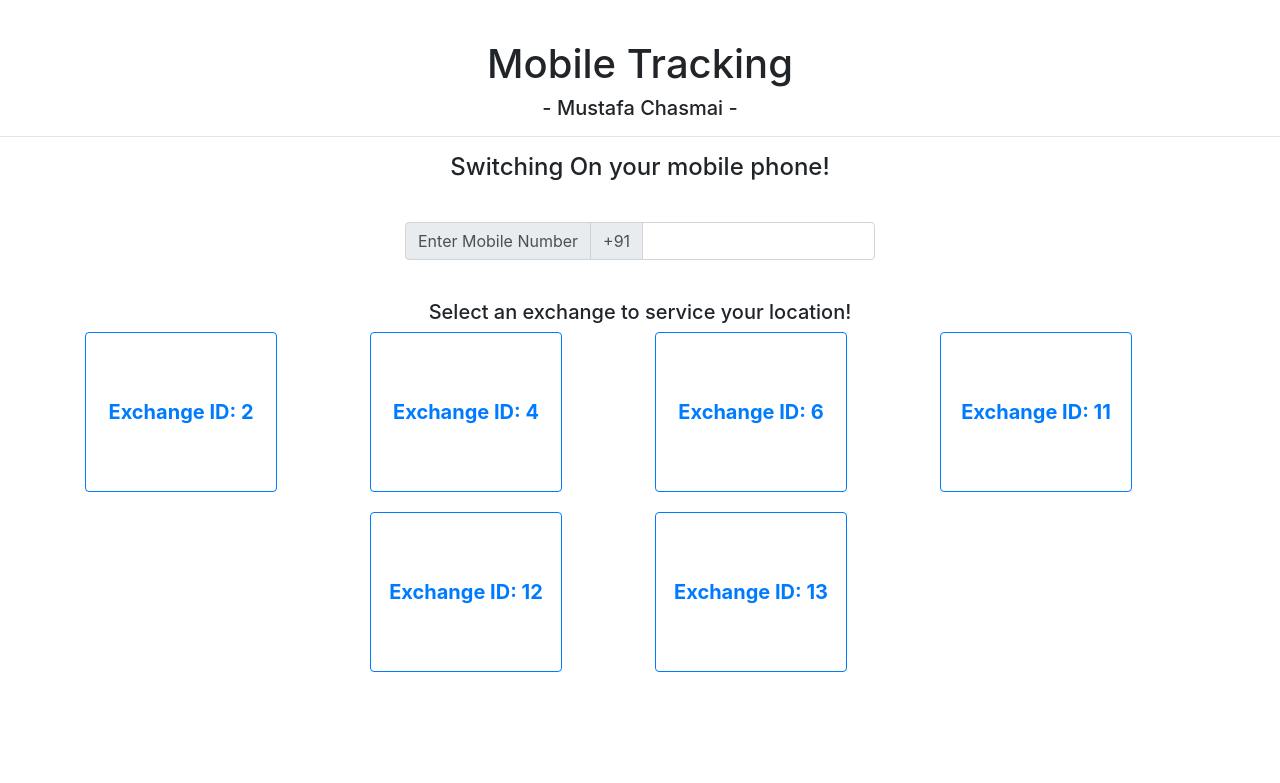
After one commit to mustafa1728/Mobile-Tracker, a Flask app: page /switch_on in a window 1280 px wide. The commit adds this page. Shown: the top 783 px of the page. Run offline with Flask 2, Linux system fonts and the light colour scheme; some libraries are stand-ins or nearby versions.

Commit message:
add switch on/off in app

```diff
--- a/app.py
+++ b/app.py
@@ -1,11 +1,61 @@
 from flask import Flask, render_template, request, redirect, url_for
 import os
+from network.routing import RoutingMapTree
 
 app = Flask(__name__)
 
+
+class State():
+	def __init__(self):
+		self.database = RoutingMapTree()
+		actions = [
+			"addExchange 0 1",
+			"addExchange 0 2",
+			"addExchange 0 3",
+			"addExchange 0 4",
+			"addExchange 0 5",
+			"addExchange 0 6",
+			"addExchange 1 7",
+			"addExchange 3 8",
+			"addExchange 5 9",
+			"addExchange 7 10",
+			"addExchange 8 11",
+			"addExchange 9 12",
+			"addExchange 10 13"
+		]
+		for action in actions:
+			self.database.performAction(action)
+		self.curr_mobile_number = None
+
+	def updateMobile(self, mobile_no):
+		self.curr_mobile_number = mobile_no
+
+	def exchanges(self):
+		return sorted(self.database.getBaseExchanges())
+
+state = State()
+
 @app.route('/')
 def home():
-	return render_template('dashboard.html', exchanges_list=[1, 3, 4, 9, 10])
+	return render_template('dashboard.html', exchanges_list=state.exchanges(), on=False)
+
+@app.route('/switch_on', methods=['GET', 'POST'])
+def switch_on():
+	exchanges = state.exchanges()
+	if request.method == 'GET':
+		return render_template('switch_on.html', exchanges_list=exchanges)
+	elif request.method == 'POST':
+		mobile_no = int(request.form['number'])
+		state.updateMobile(mobile_no)
+		exchange_id = int(request.form['id'])
+		state.database.switchOn(mobile_no, exchange_id)
+		return render_template('dashboard.html', exchanges_list=exchanges, on=True, mobile_no=mobile_no, exchange_id=exchange_id)
+
+@app.route('/switch_off', methods=['GET', 'POST'])
+def switch_off():
+	if request.method == 'GET':
+		state.database.switchOff(state.curr_mobile_number)
+		return render_template('dashboard.html', exchanges_list=state.exchanges(), on=False)
 
 
 if __name__ == '__main__':
--- a/network/routing.py
+++ b/network/routing.py
@@ -149,6 +149,15 @@ class RoutingMapTree():
 			exc = exc.parent
 		self.switchOn(mobile_no, exchange_id)
 
+	def getBaseExchanges(self):
+		if len(self.root.children)==0:
+			return [self.root.id]
+		else:
+			exchanges = []
+			for i in range(len(self.root.children)):
+				exchanges += self.subtree(i).getBaseExchanges()
+			return exchanges
+
 	def performAction(self, message):
 		words = message.split()
 		if words[0].lower() == "addexchange":
--- /dev/null
+++ b/templates/switch_on.html
@@ -0,0 +1,65 @@
+<html>
+    <head>
+        <title>Mobile Tracking</title>
+        <link rel="stylesheet" href="https://maxcdn.bootstrapcdn.com/bootstrap/4.5.0/css/bootstrap.min.css">
+        <script src="https://ajax.googleapis.com/ajax/libs/jquery/3.5.1/jquery.min.js"></script>
+        <script src="https://cdnjs.cloudflare.com/ajax/libs/popper.js/1.16.0/umd/popper.min.js"></script>
+        <script src="https://maxcdn.bootstrapcdn.com/bootstrap/4.5.0/js/bootstrap.min.js"></script>
+        <style type="text/css">
+            .bay{
+                width: 15vw;
+                min-width: 120px;
+                height:20vh;
+                min-height: 100px;
+                font-size: 20px;
+                margin-bottom: 20px;
+            }
+            .headers{
+                text-align: center;
+                margin-top: 5vh;
+            }
+            .loc_declare{
+                text-align: center;
+                margin-top: 5vh;
+            }
+        </style>
+    </head>
+    <body>
+        <div class = "headers">
+            <h1>
+                Mobile Tracking
+            </h1>
+            <h5>
+                - Mustafa Chasmai -
+            </h5>
+            <hr>
+        </div>
+
+        <h4 style="text-align: center;margin-bottom: 5vh;">Switching On your mobile phone!</h4>
+        <form action = "/switch_on" method = "POST">
+            <div class="container" style="max-width: 500px;">
+                <div class="input-group mb-2" align="center">
+                  <div class="input-group-prepend">
+                    <span class="input-group-text">Enter Mobile Number</span>
+                    <span class="input-group-text">+91</span>
+                  </div>
+                  <input type="number" class="form-control" name="number">
+                </div>
+            </div>
+            <div class="container">
+                <h5 class="loc_declare">
+                    Select an exchange to service your location!
+                </h5>
+                <div class="row justify-content-center" >
+                {% for exchange_id in exchanges_list %}
+                    <div class="col-sm-3 ">
+                    <button type="submit" class="bay btn btn-outline-primary" name="id" value="{{exchange_id}}">
+                        <b>Exchange ID: {{exchange_id}}</b><br>
+                    </button>
+                    </div>
+                {% endfor %}
+                </div>
+            </div>
+        </form>
+    </body>
+</html>
```
Also changed, not shown: templates/dashboard.html (+17 -4 lines).
